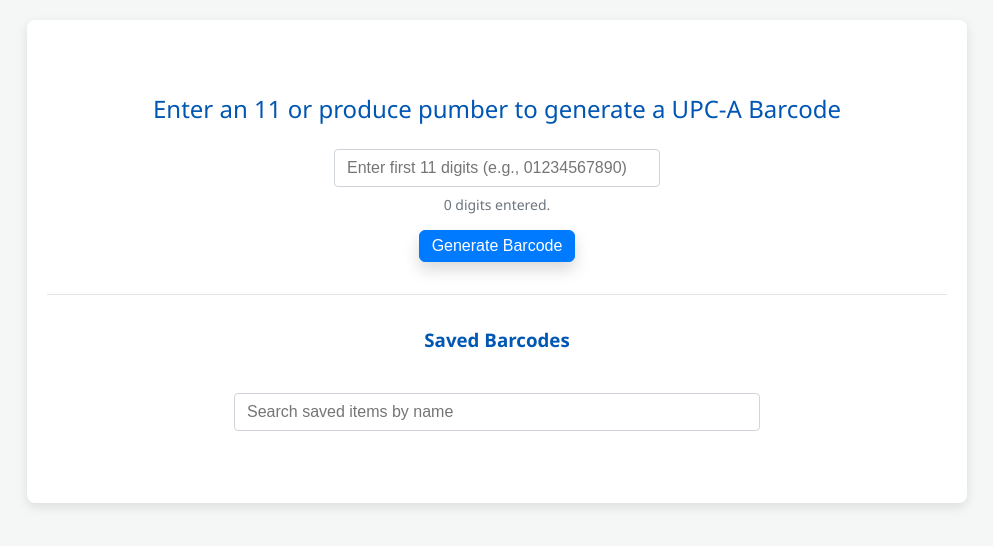
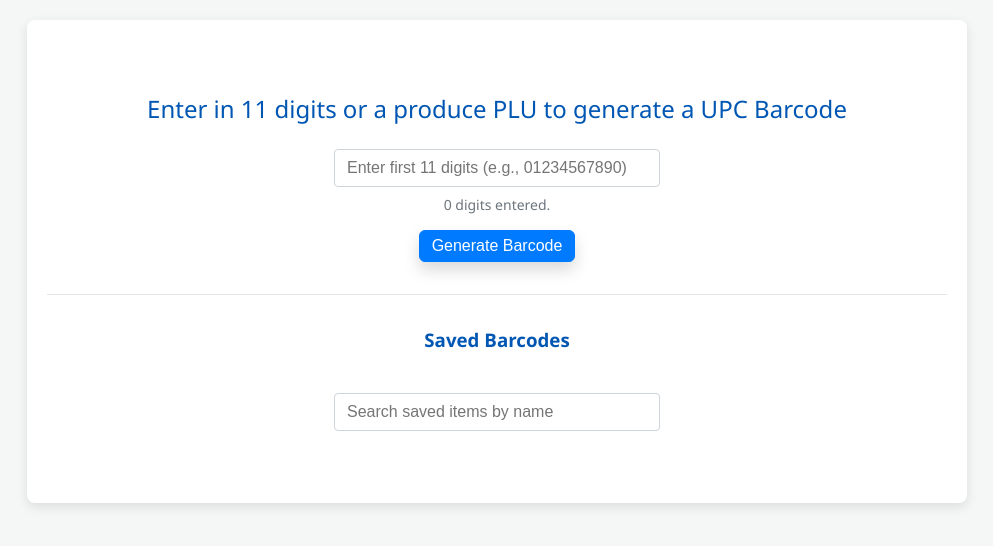
Before and after one commit to Andrew-Veteto/UPC-A-Generator, a plain HTML site: page index.html in a window 1280 px wide. Shown: the whole page, without its empty margins (143-1136 px from the left). Drawn offline with Linux system fonts and the light colour scheme.

Commit message:
v0.5.2
- Fixed a spelling error on the main header
- Resized the search bar to match the other input field

```diff
--- a/index.html
+++ b/index.html
@@ -13,7 +13,7 @@
 <body>
     <div class="container text-center py-5">
 
-        <h2 class="mb-4 display-6">Enter an 11 or produce pumber to generate a UPC-A Barcode</h2>
+        <h2 class="mb-4 display-6">Enter in 11 digits or a produce PLU to generate a UPC Barcode</h2>
         <input type="number" id="numberInput" placeholder="Enter first 11 digits (e.g., 01234567890)" maxlength="11"
             class="form-control mb-1 mx-auto" style="max-width: 300px;" oninput="updateDigitCount()" />
 
@@ -39,7 +39,7 @@
             id="searchInput"
             placeholder="Search saved items by name"
             class="form-control mb-4 mx-auto"
-            style="max-width: 500px;"
+            style="max-width: 300px;"
             oninput="searchCards()"
         />
 
```
